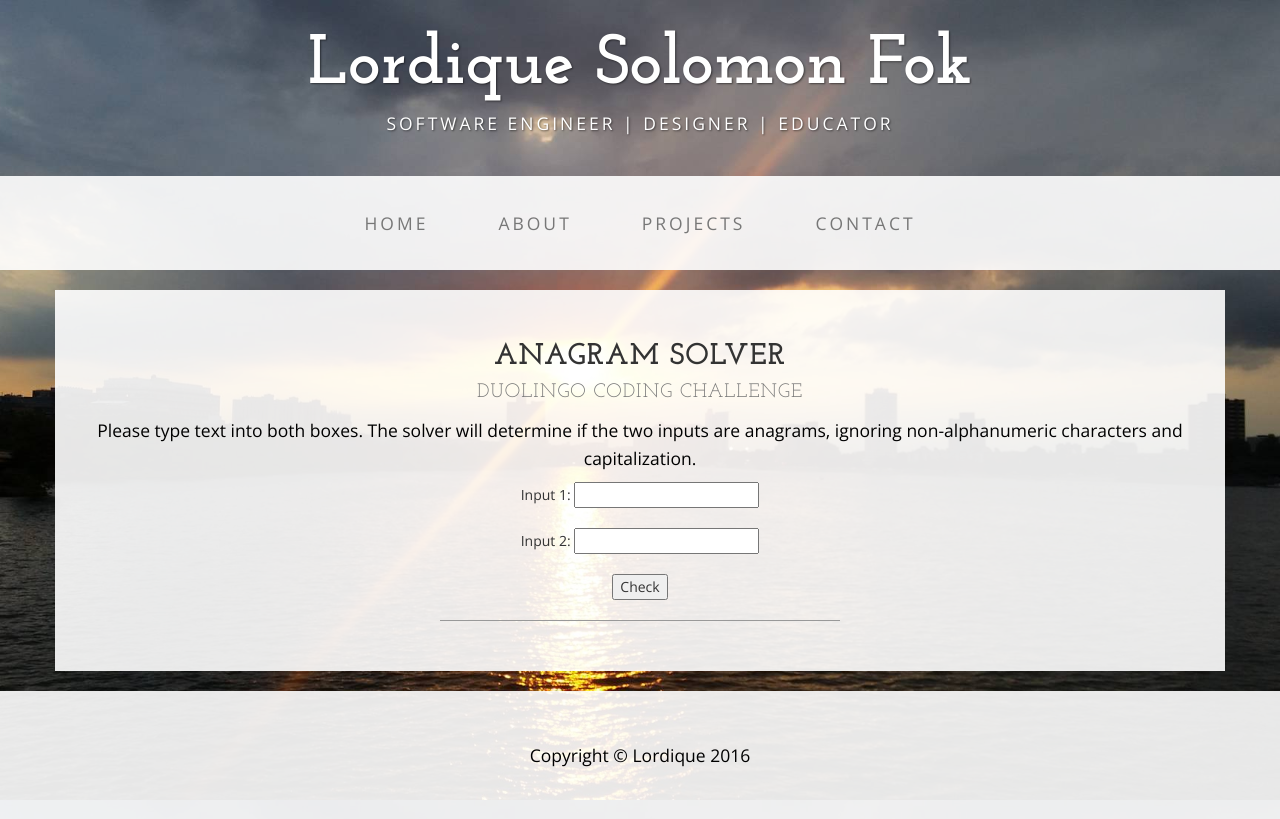
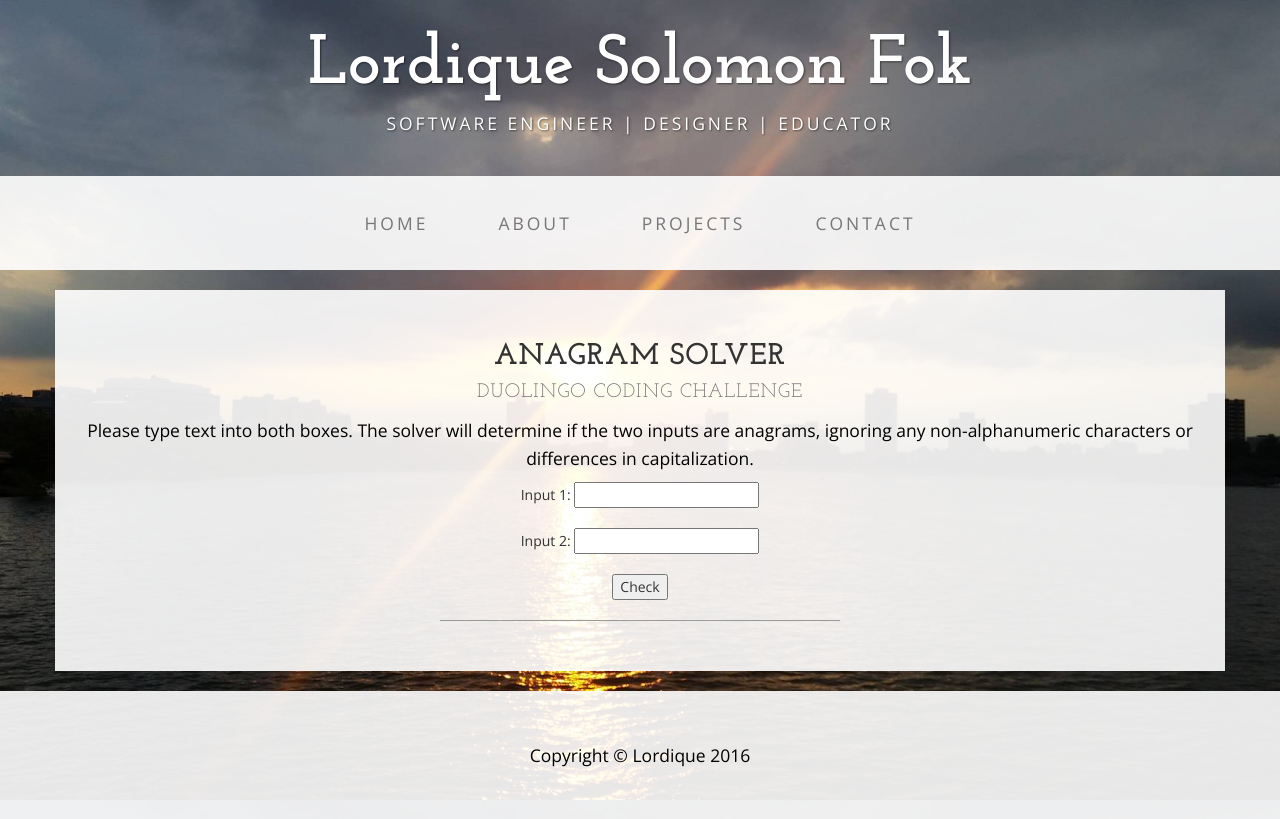
Before and after one commit to lordique/lordique.github.io, a plain HTML site: page duo.html in a window 1280 px wide. Drawn offline with nearby package versions, Linux system fonts and the light colour scheme.

Commit message:
Update duo.html

```diff
--- a/duo.html
+++ b/duo.html
@@ -84,7 +84,7 @@
                         <br>
                         <small>Duolingo Coding Challenge</small>
                     </h2></div><center>
-					<p>Please type text into both boxes. The solver will determine if the two inputs are anagrams, ignoring non-alphanumeric characters and capitalization.</p>
+					<p>Please type text into both boxes. The solver will determine if the two inputs are anagrams, ignoring any non-alphanumeric characters or differences in capitalization.</p>
 					<form id ="name">
 						Input 1: <input type="text" name="input1"><br><br>
 						Input 2: <input type="text" name="input2"><br><br>
```
